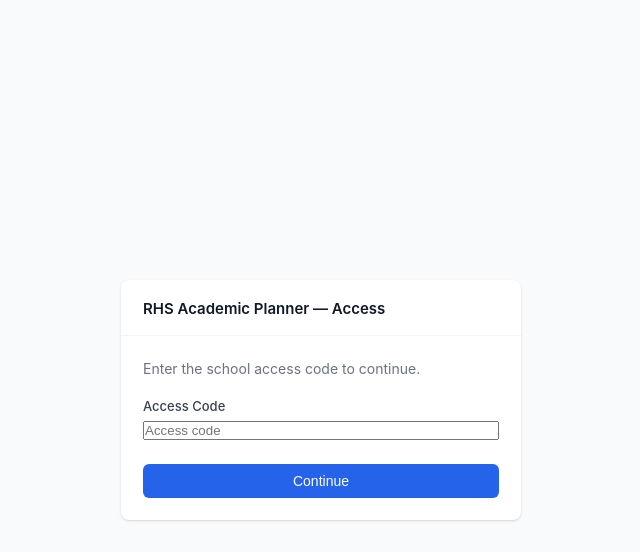
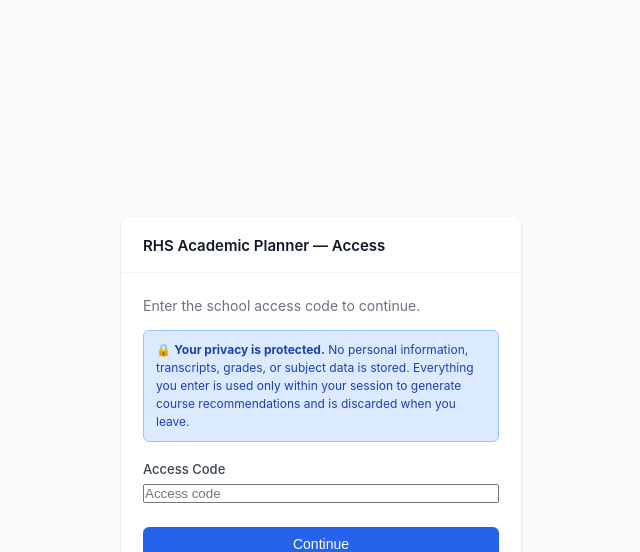
Before and after one commit to aarushagg3009-br/rhs-academic-planner, a plain HTML site: page frontend/index.html in a window 1280 px wide. Shown: the top 552 px of the page, without its empty margins (319-959 px from the left). Drawn offline with Linux system fonts and the light colour scheme.

Commit message:
Add privacy notice on login screen and transcript step
Co-Authored-By: Claude Sonnet 4.6 <noreply@anthropic.com>

```diff
--- a/frontend/index.html
+++ b/frontend/index.html
@@ -363,9 +363,12 @@
       <div class="card-title">RHS Academic Planner — Access</div>
     </div>
     <div class="card-body">
-      <p style="font-size:14px;color:var(--g500);margin-bottom:18px;">
+      <p style="font-size:14px;color:var(--g500);margin-bottom:14px;">
         Enter the school access code to continue.
       </p>
+      <div style="background:var(--blue-light);border:1px solid var(--blue-mid);border-radius:6px;padding:10px 12px;margin-bottom:18px;font-size:12px;color:#1e40af;line-height:1.5;">
+        &#128274;&nbsp;<strong>Your privacy is protected.</strong> No personal information, transcripts, grades, or subject data is stored. Everything you enter is used only within your session to generate course recommendations and is discarded when you leave.
+      </div>
       <div class="fgroup">
         <label for="key-input">Access Code</label>
         <input type="password" id="key-input" placeholder="Access code"
@@ -443,6 +446,8 @@
       <div class="card-title">Transcript</div>
     </div>
     <div class="card-body">
+
+      <p style="font-size:12px;color:var(--g400);margin-bottom:14px;">&#128274; Your transcript data is used only to check prerequisites and is never stored.</p>
 
       <!-- Tab toggle -->
       <div class="seg">
```
